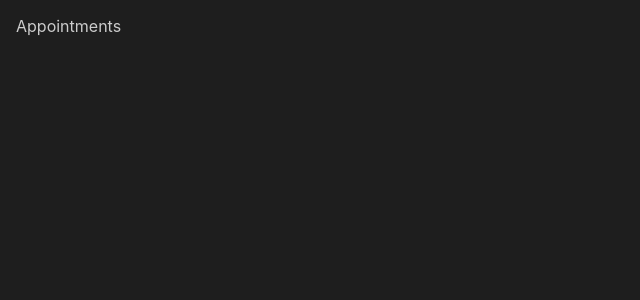
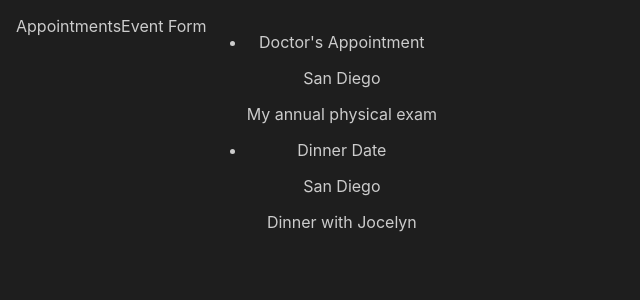
Before and after one commit to kratner/react-appointment-scheduler, a React (Create React App) app: page / in a window 1280 px wide. Shown: the top 300 px of the page, without its empty margins (0-640 px from the left). Built offline with nearby package versions, Linux system fonts and the light colour scheme.

Commit message:
Build out components

```diff
--- /dev/null
+++ b/src/components/EventForm.js
@@ -0,0 +1,5 @@
+import React from "react";
+
+export default props => {
+  return <p>Event Form</p>;
+};
--- /dev/null
+++ b/src/components/EventList.js
@@ -0,0 +1,33 @@
+import React from "react";
+
+export default props => {
+  const events = props.events.map((node, index) => {
+    return (
+      <li key={index}>
+        <p>{node.title}</p>
+        <p>{node.location}</p>
+        <p>{node.description}</p>
+      </li>
+    );
+  });
+  return <ul>{events}</ul>;
+};
+
+/*
+      events: [
+        {
+          startdt: "09/01/2020 11:00:00",
+          enddt: "09/01/2020 12:00:33",
+          title: "Doctor's Appointment",
+          location: "San Diego",
+          description: "My annual physical exam"
+        },
+        {
+          startdt: "09/15/2020 17:15:00",
+          enddt: "09/15/2020 19:15:00",
+          title: "Dinner Date",
+          location: "San Diego",
+          description: "Dinner with Jocelyn"
+        }
+      ]
+    */
--- a/src/containers/Container.js
+++ b/src/containers/Container.js
@@ -1,5 +1,7 @@
 import React, { Component } from "react";
 import DateTime from "../data/DateTime";
+import EventForm from "../components/EventForm";
+import EventList from "../components/EventList";
 // import styled from "styled-components";
 
 const style = {
@@ -16,21 +18,21 @@ class Container extends Component {
     super(props);
     this.state = {
       dt: "",
+      formVisible: true,
       events: [
         {
-          startdt: "9/1/2020 11:17:33",
-          enddt: "9/1/2020 11:17:33",
-          title: "test event",
+          startdt: "09/01/2020 11:00:00",
+          enddt: "09/01/2020 12:00:33",
+          title: "Doctor's Appointment",
           location: "San Diego",
-          description: "This is a test description of an event"
+          description: "My annual physical exam"
         },
         {
-          startdate: "9/1/2020 11:17:33",
-          enddt: "9/1/2020 11:17:33",
-          title: "test event",
+          startdt: "09/15/2020 17:15:00",
+          enddt: "09/15/2020 19:15:00",
+          title: "Dinner Date",
           location: "San Diego",
-          description: "This is a test description of an event",
-          data: "you can add what ever random data you may want to use later"
+          description: "Dinner with Jocelyn"
         }
       ]
     };
@@ -46,6 +48,8 @@ class Container extends Component {
     return (
       <div id={this.props.id} style={style}>
         <p>Appointments</p>
+        <EventForm formVisible={this.state.formVisible} />
+        <EventList events={this.state.events} />
       </div>
     );
   }
```
